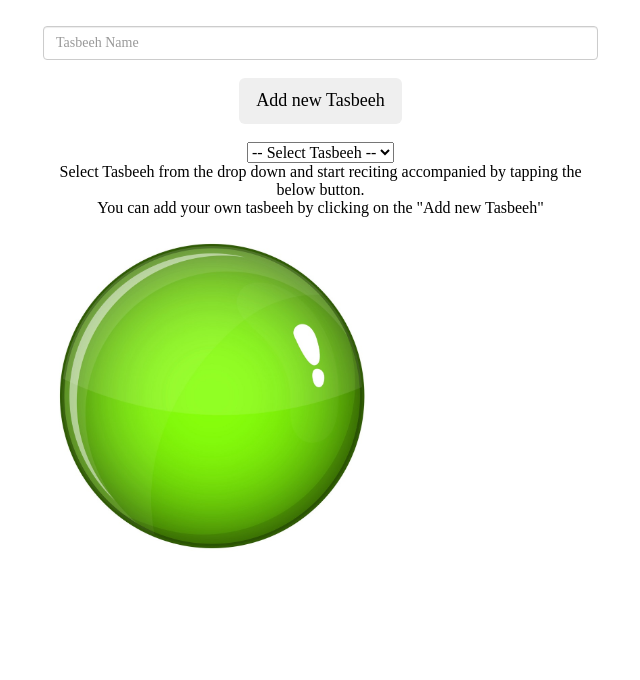
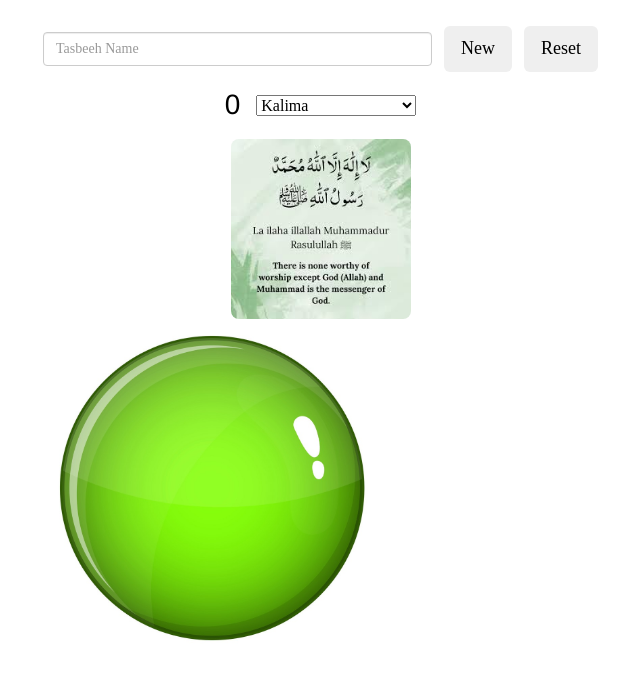
Before and after one commit to jahirsaiyed/tasbeeh, an Angular app: page / in a window 1280 px wide. Shown: the top 680 px of the page, without its empty margins (27-667 px from the left). Built offline with nearby package versions, Linux system fonts and the light colour scheme.

Commit message:
Added image of the tasbeeh

```diff
--- a/src/app/app.component.css
+++ b/src/app/app.component.css
@@ -230,6 +230,57 @@
     color:  #00A4E4;
 }
 
+.dropdown-count-row {
+  display: flex;
+  flex-wrap: wrap;
+  gap: 1rem;
+  align-items: center;
+  justify-content: center;
+}
+.dropdown-count-row select {
+  min-width: 160px;
+}
+.count-display {
+  font-size: 1.75rem;
+  margin: 0;
+}
+
+.add-tasbeeh-row {
+  display: flex;
+  flex-wrap: wrap;
+  gap: 0.75rem;
+  align-items: center;
+}
+.add-tasbeeh-row .form-control {
+  flex: 1;
+  min-width: 140px;
+}
+.add-tasbeeh-row .btn {
+  flex-shrink: 0;
+}
+
+.middle-image {
+  margin: 1rem 0;
+  text-align: center;
+  min-height: 120px;
+}
+.middle-image img {
+  max-width: 100%;
+  max-height: 200px;
+  object-fit: contain;
+  border-radius: 0.5rem;
+}
+
+.kalima-image {
+  text-align: center;
+}
+.kalima-image img {
+  max-width: 100%;
+  max-height: 180px;
+  object-fit: contain;
+  border-radius: 0.5rem;
+}
+
 .bottombutton {
     height: 330px;
     width: 330px;
--- a/src/app/app.component.html
+++ b/src/app/app.component.html
@@ -8,44 +8,28 @@
             <div class="mb-md-5 mt-md-4 pb-5">
               <br/>
 
-              <div class="form-outline form-white mb-4">
+              <div class="form-outline form-white mb-4 add-tasbeeh-row">
                 <input type="email" class="form-control form-control-lg" [(ngModel)]="newTasbeeh" placeholder="Tasbeeh Name" />
-                <br/>
-                <button class="btn btn-outline-light btn-lg px-5" (click)="addNewTasbeeh()">Add new Tasbeeh</button>
+                <button class="btn btn-outline-light btn-lg px-4" (click)="addNewTasbeeh()">New</button>
+                <button class="btn btn-outline-light btn-lg px-5" (click)="resetCount()">Reset</button>
               </div>
               <br/>
-              <select [(ngModel)]="selectedId" (change)="changeGroup()">
-                <option *ngFor="let gr of groups" [value]="gr.id" > {{gr.name}} </option>
-
-              </select>
-<div *ngIf="selectedId > 0">
-              <h1 class="fw-bold mb-2 text-uppercase" >{{selectedGroup.name}}</h1>
-              <!-- <img src="../assets/counter.png"/> -->
-              <!-- <p class="text-white-50 mb-5">Please enter your login and password!</p> -->
-
-              <div class="form-outline form-white mb-4">
-                <!-- <input type="email" id="typeEmailX" class="form-control form-control-lg" /> -->
-                <h2 class="form-label" for="typeEmailX">{{selectedGroup.count}}</h2>
+              <div class="dropdown-count-row mb-4">
+                <h2 *ngIf="selectedId > 0" class="count-display mb-0">{{selectedGroup.count}}</h2>
+                <select [(ngModel)]="selectedId" (change)="changeGroup()">
+                  <option *ngFor="let gr of groups" [value]="gr.id">{{gr.name}}</option>
+                </select>
               </div>
-
-              <div class="form-outline form-white mb-4">
-                <!-- <input type="password" id="typePasswordX" class="form-control form-control-lg" /> -->
-                <!-- <label class="form-label" for="typePasswordX">Password</label> -->
-              </div>
-
-              <!-- <p class="small mb-5 pb-lg-2"><a class="text-white-50" href="#!">Forgot password?</a></p> -->
-
-              <!-- <button class="btn btn-outline-light btn-lg px-5" (click)="addCount()">Count</button> -->
-              <button class="btn btn-outline-light btn-lg px-5" (click)="resetCount()">Reset</button>
-
-</div>
               <br/>
               <!-- <label class="form-label" >Add new tasbeeh</label> -->
-              <p>
-                Select Tasbeeh from the drop down and start reciting accompanied by tapping the below button. <br/>You can add your own tasbeeh by clicking on the "Add new Tasbeeh"
-              </p>
+<!--              <p>-->
+<!--                Select Tasbeeh from the drop down and start reciting accompanied by tapping the below button. <br/>You can add your own tasbeeh by clicking on the "Add new Tasbeeh"-->
+<!--              </p>-->
+              <div class="kalima-image mb-3">
+                <img src="assets/kalima.jfif" alt="Kalima" />
+              </div>
               <p class="bottombutton">
-                <img src="../assets/press.jpg" (click)="addCount()"/>
+                <img src="assets/press.jpg" (click)="addCount()"/>
               </p>
 
             </div>
--- a/src/app/app.component.ts
+++ b/src/app/app.component.ts
@@ -1,5 +1,4 @@
 import { Component } from '@angular/core';
-import { group } from 'console';
 
 @Component({
   selector: 'app-root',
@@ -15,8 +14,8 @@ export class AppComponent {
     new TasbeehGroup(4, 0, 'Durood'),
     new TasbeehGroup(5, 0, 'Names of Allah')
   ];
-  selectedId =0;
-  selectedGroup = this.groups[this.selectedId];
+  selectedId = 1;
+  selectedGroup = this.groups[1];
   newTasbeeh = '';
 
   addCount() {
```
Also changed, not shown: src/assets/kalima.jfif (added).
